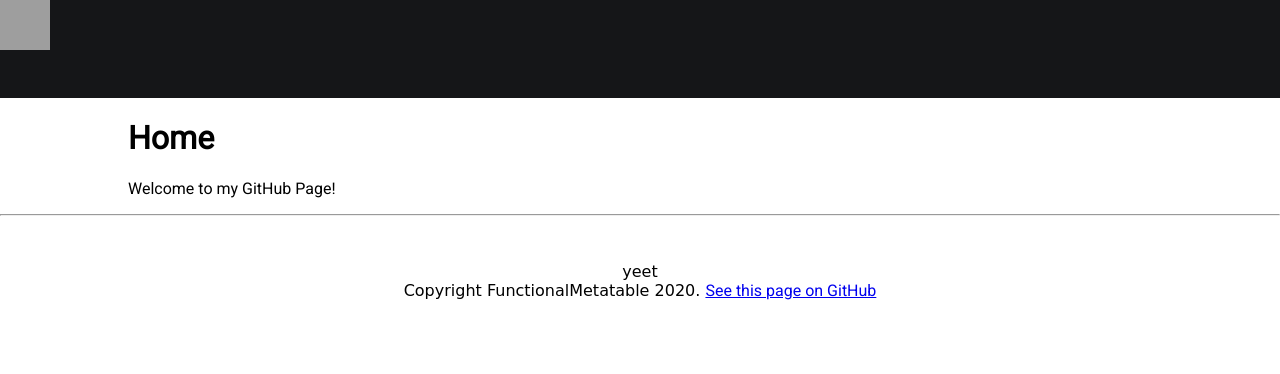
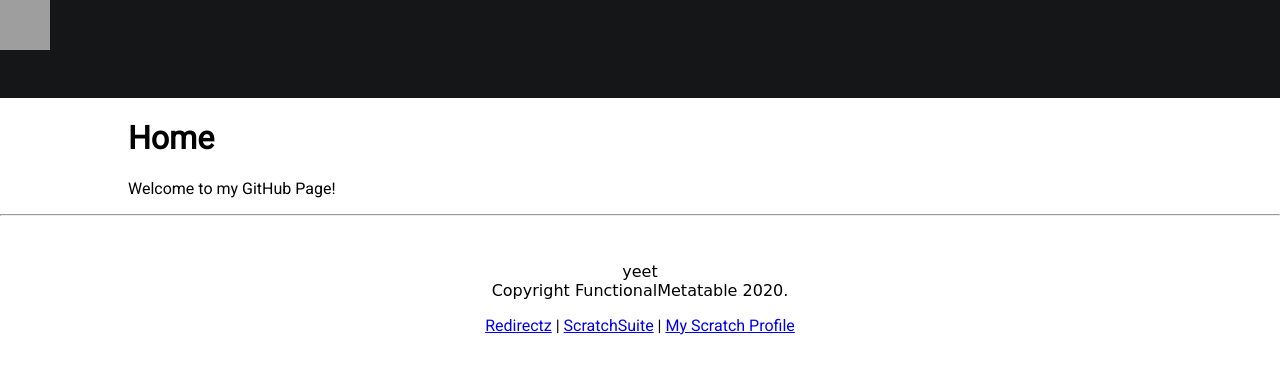
Before and after one commit to FunctionalMetatable/beta, a Jekyll site: the page built from index.md, in a window 1280 px wide. Shown: the top 374 px of the page. Built offline with Jekyll 4.4.1, drawn with Linux system fonts in a browser that asks for light colours; our own code applies the rules of GitHub Pages for plain Markdown files; grey boxes are pictures that could not be loaded.

Commit message:
Update footer.html

```diff
--- a/_includes/footer.html
+++ b/_includes/footer.html
@@ -7,12 +7,7 @@
     <br>
 
     Copyright FunctionalMetatable 2020.
-    <a id="edit">
-      See this page on GitHub
-    </a>
-    <script>
-      let enode = document.getElementById("edit")
-      enode.href = "https://github.com/functionalmetatable" + window.location.pathname
-    </script>
+    <br>
+    <p><a href="//mz.vercel.app">Redirectz</a> | <a href="//scratchsuite.github.io">ScratchSuite</a> | <a href="//scratch.mit.edu/users/9gr">My Scratch Profile</a>
   </a>
 </center>
```
